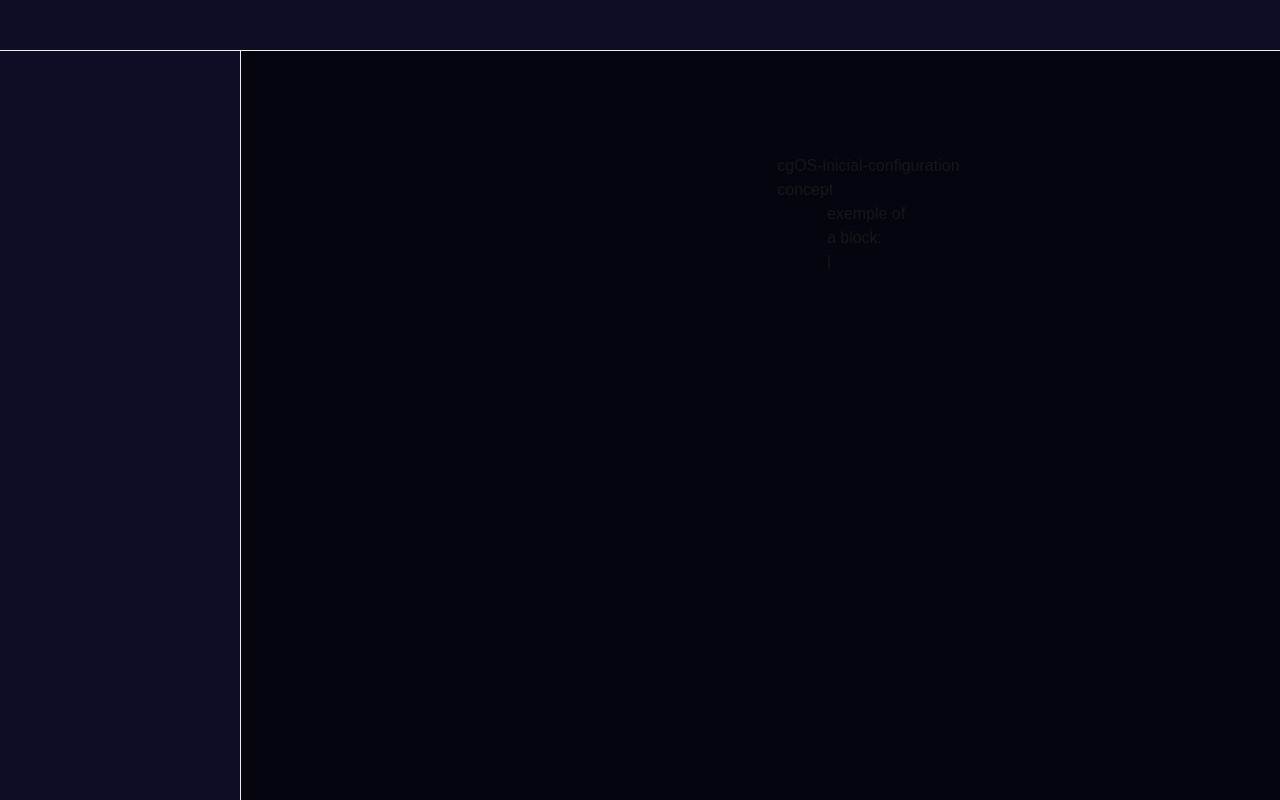
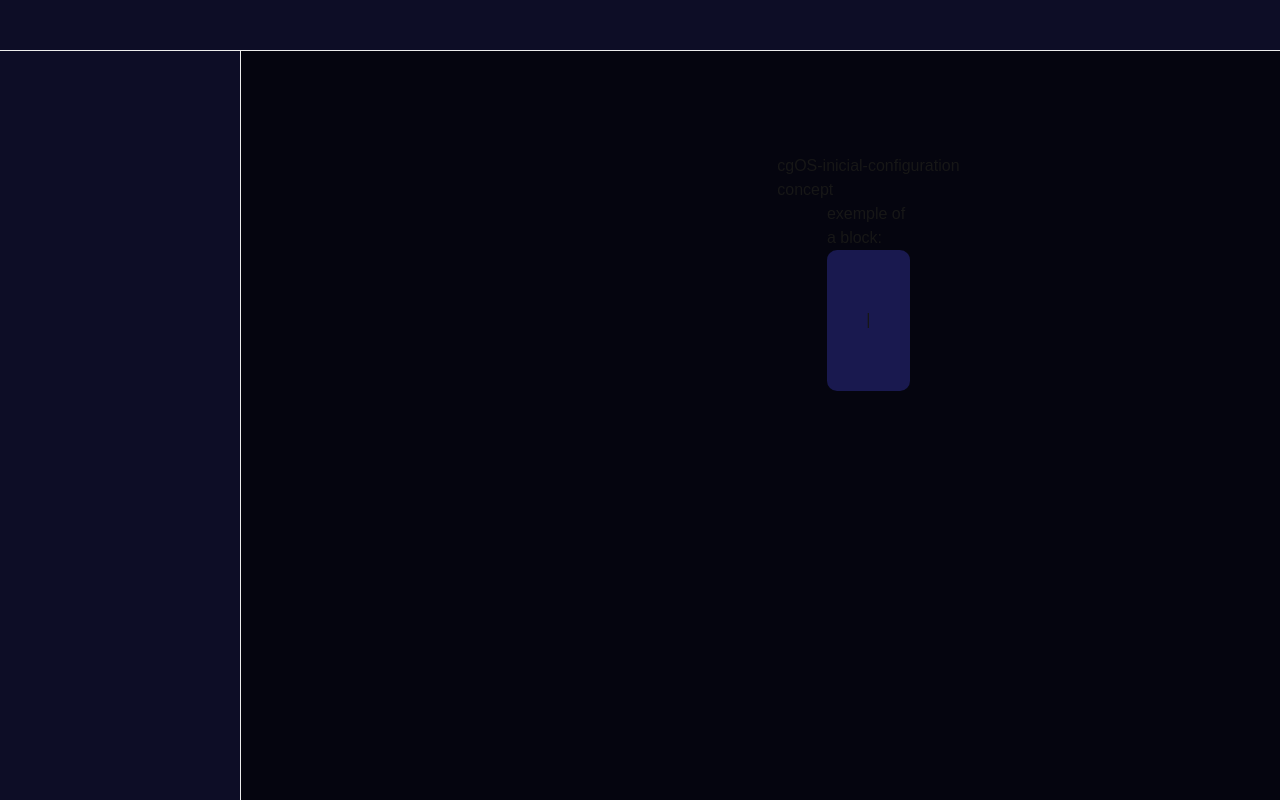
Before and after one commit to gabriel-scripts/CGOS, a Next.js app in the folder cgos-app/: page / in a window 1280 px wide. Shown: the top 800 px of the page. Built offline with nearby package versions, Linux system fonts and the light colour scheme.

Commit message:
add command block style

```diff
--- a/cgos-app/src/app/globals.css
+++ b/cgos-app/src/app/globals.css
@@ -90,10 +90,14 @@ body {
 }
 
 .commandBlockdiv{
+  position: relative;
   height: 141px;
-  width: 83px  ;
+  width: 83px;
 }
 
 .commandBlock{
-
+  border-radius: 10px;
+  height: 100%;
+  width: 100%;
+  background-color: #19194F;
 }
```
